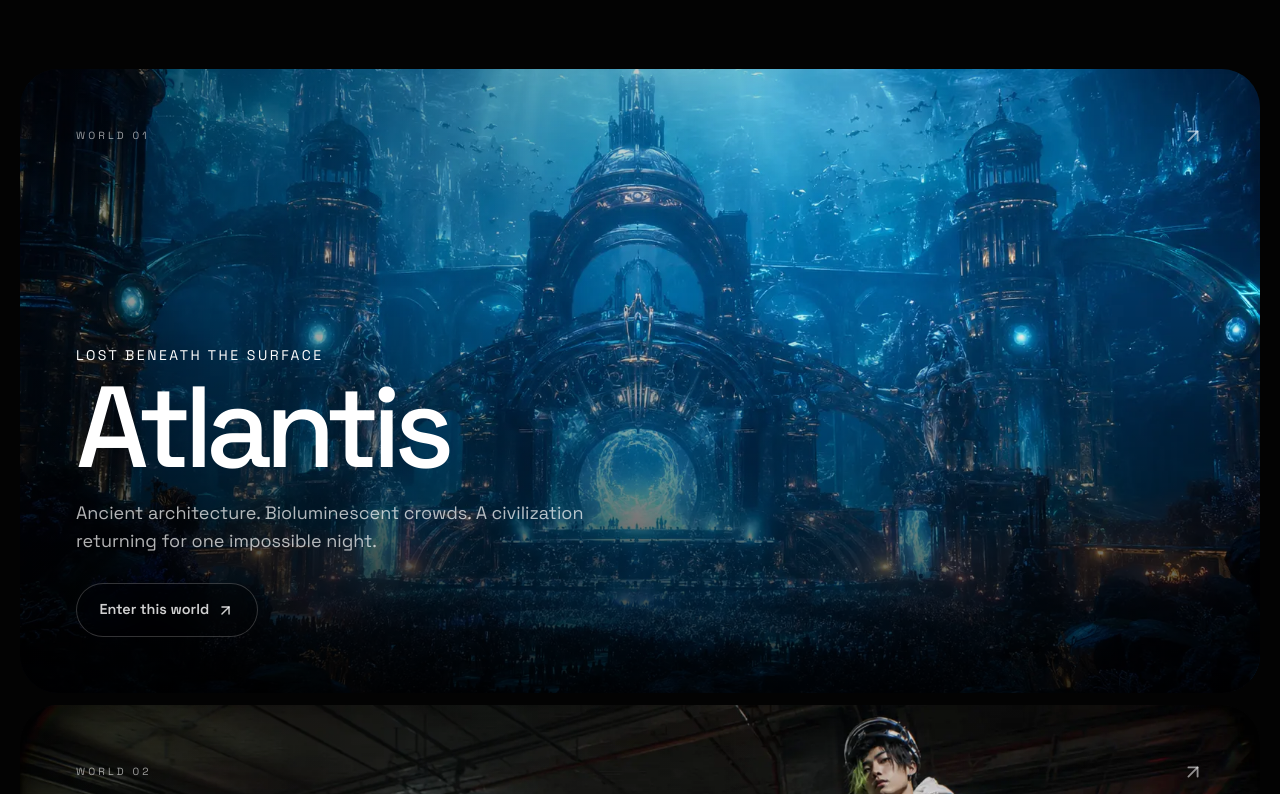
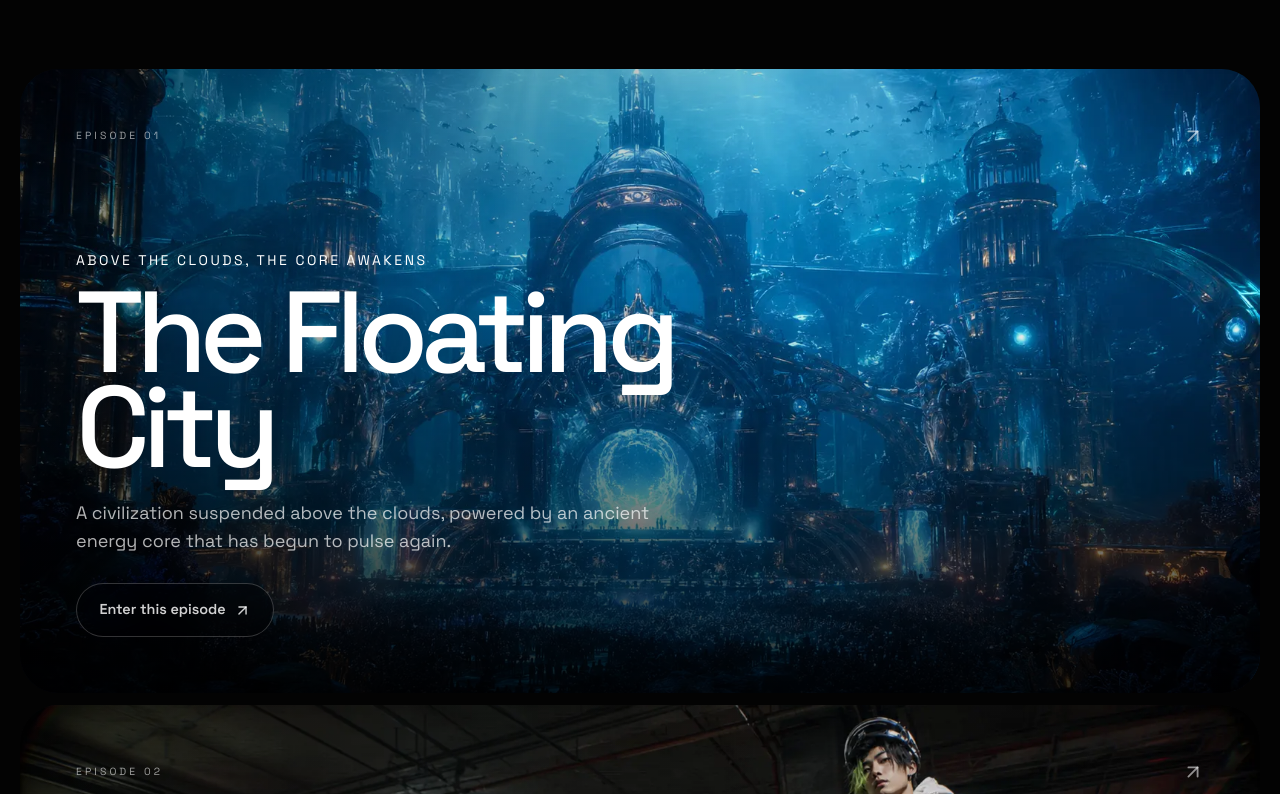
Before and after one commit to fesoriaxyz/fesoria-site, a Next.js app: page / in a window 1280 px wide. Shown: the part 1106-1900 px from the top of the page. Built offline with nearby package versions, Linux system fonts and the light colour scheme.

Commit message:
Reframe worlds as episodic Fesoria archive

```diff
--- a/components/WorldCard.tsx
+++ b/components/WorldCard.tsx
@@ -20,6 +20,13 @@ export default function WorldCard({
   href,
   index,
 }: WorldCardProps) {
+  const isFirstEpisode = index === 0;
+  const displayTitle = isFirstEpisode ? "The Floating City" : title;
+  const displayEra = isFirstEpisode ? "Above the clouds, the core awakens" : era;
+  const displayDescription = isFirstEpisode
+    ? "A civilization suspended above the clouds, powered by an ancient energy core that has begun to pulse again."
+    : description;
+
   return (
     <article className="world-panel group relative min-h-[78svh] overflow-hidden bg-[#0b0b0d]">
       <div
@@ -34,7 +41,7 @@ export default function WorldCard({
       <div className="relative flex min-h-[78svh] flex-col justify-between p-7 sm:p-10 lg:p-14">
         <div className="flex items-center justify-between">
           <span className="text-[0.65rem] tracking-[0.3em] text-white/60">
-            WORLD {String(index + 1).padStart(2, "0")}
+            EPISODE {String(index + 1).padStart(2, "0")}
           </span>
           <ArrowUpRight
             className="text-white/55 transition duration-300 group-hover:translate-x-1 group-hover:-translate-y-1 group-hover:text-white"
@@ -43,17 +50,19 @@ export default function WorldCard({
         </div>
 
         <div className="max-w-3xl">
-          <p className="mb-4 text-sm uppercase tracking-[0.18em] text-white/58">{era}</p>
+          <p className="mb-4 text-sm uppercase tracking-[0.18em] text-white/58">{displayEra}</p>
           <h3 className="text-[clamp(3.6rem,9vw,8rem)] font-medium leading-[0.82] tracking-[-0.065em]">
-            {title}
+            {displayTitle}
           </h3>
-          <p className="mt-6 max-w-xl text-base leading-7 text-white/70 sm:text-lg">{description}</p>
+          <p className="mt-6 max-w-xl text-base leading-7 text-white/70 sm:text-lg">
+            {displayDescription}
+          </p>
           {href && (
             <Link
               href={href}
               className="button-ghost mt-7 inline-flex items-center gap-2"
             >
-              Enter this world <ArrowUpRight size={17} />
+              Enter this episode <ArrowUpRight size={17} />
             </Link>
           )}
         </div>
```
